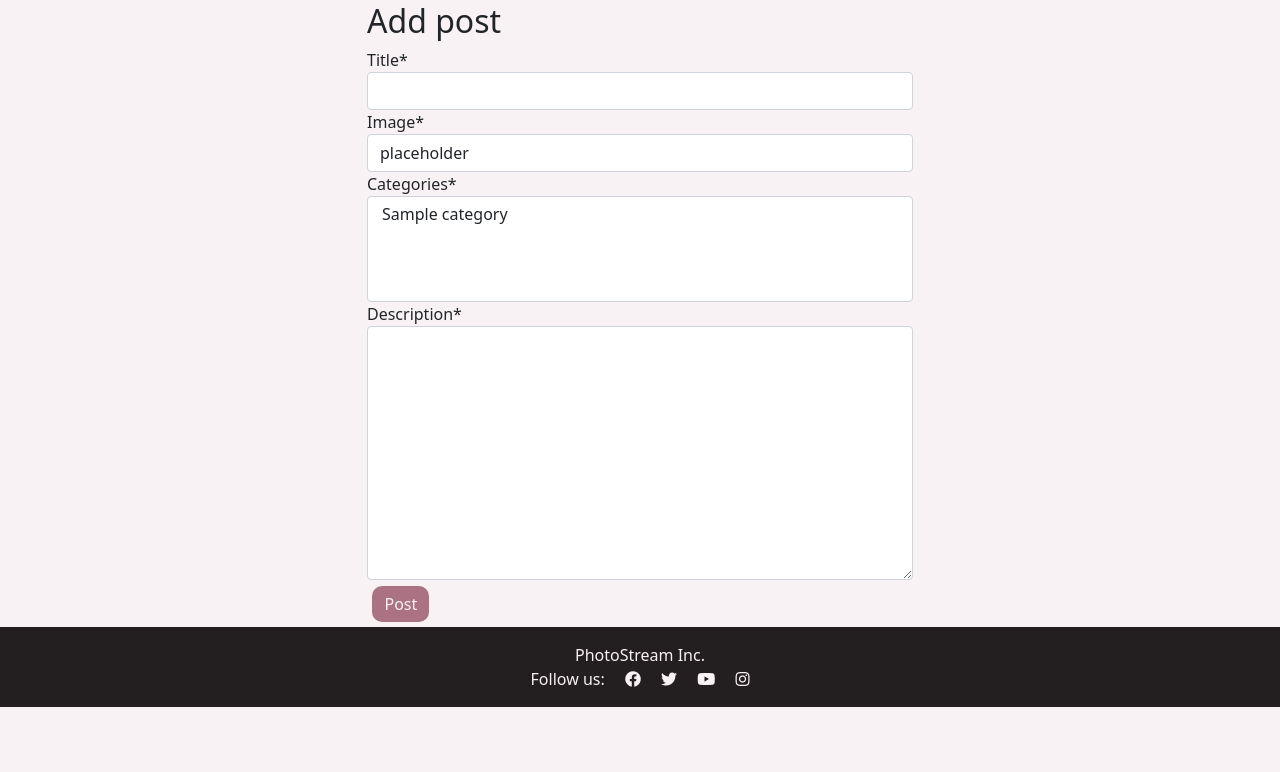
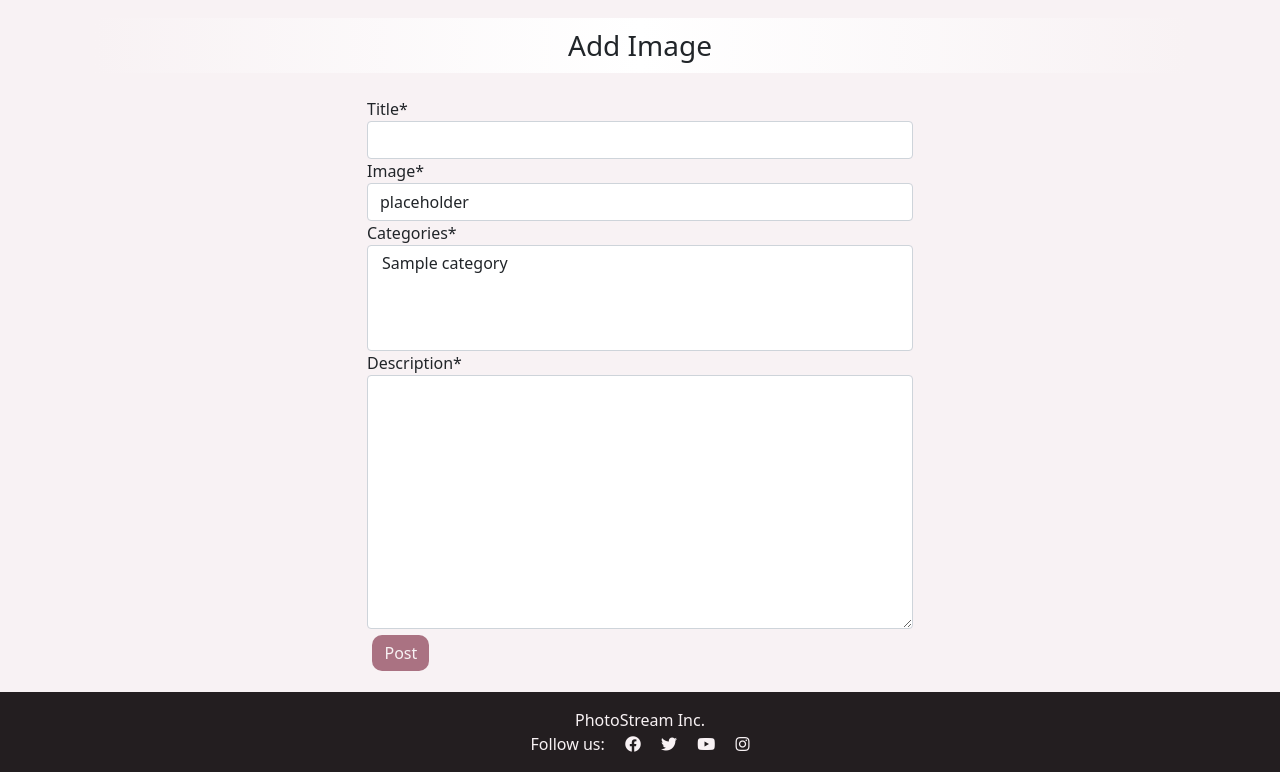
Before and after one commit to emmavkarlsson/portfolio-project-4, a Django app: page /add_image/ in a window 1280 px wide. Shown: the part 112-884 px from the top of the page. Before the commit the page ends 819 px from the top, so only its background shows below. Run offline with Django 3.2, Linux system fonts and the light colour scheme; tables that the repository leaves empty hold one stand-in row (values such as "Sample post"); some libraries are stand-ins or nearby versions; grey boxes are pictures that could not be loaded.

Commit message:
update header text on add image

```diff
--- a/static/css/style.css
+++ b/static/css/style.css
@@ -84,12 +84,12 @@ a:active {
     text-align: center;
 }
 
+.image-container {
+    position: relative;
+}
+
 .card {
     border: none;
-}
-
-.image-container {
-    position: relative;
 }
 
 .card-img-top {
@@ -141,12 +141,6 @@ a:active {
     border-radius: 50%;
     object-fit: cover;
 }
-
-/* .icon-container {
-    width: 150px;
-    height: 150px;
-    background-color: white;
-} */
 
 footer {
     background-color: #231e20;
--- a/templates/add_image.html
+++ b/templates/add_image.html
@@ -4,9 +4,13 @@
 {% load cloudinary %}
 
 <div class="container">
-    <div class="row justify-content-md-center">
-        <div class="col d-none d-md-block col-md-6">
-            <h2>Add post</h2>
+    <div class="row justify-content-md-center mt-3">
+        <div class="row">
+            <div class="col mb-3">
+                <h3 class="page-descr">Add Image</h3>
+            </div>
+        </div>
+        <div class="col d-none d-md-block col-md-6 mb-3">
             <form action="" method="POST">
                 {% csrf_token %}
                 {{ form | crispy }}
```
